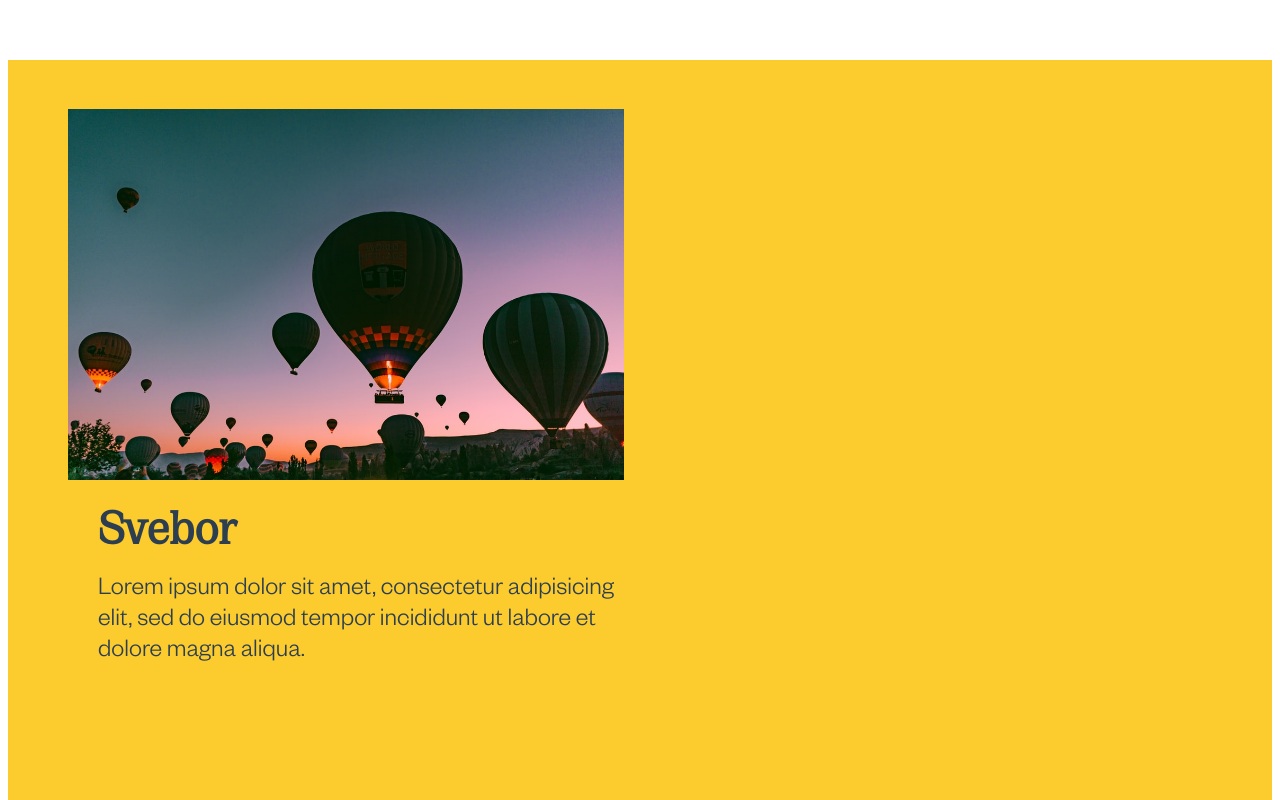
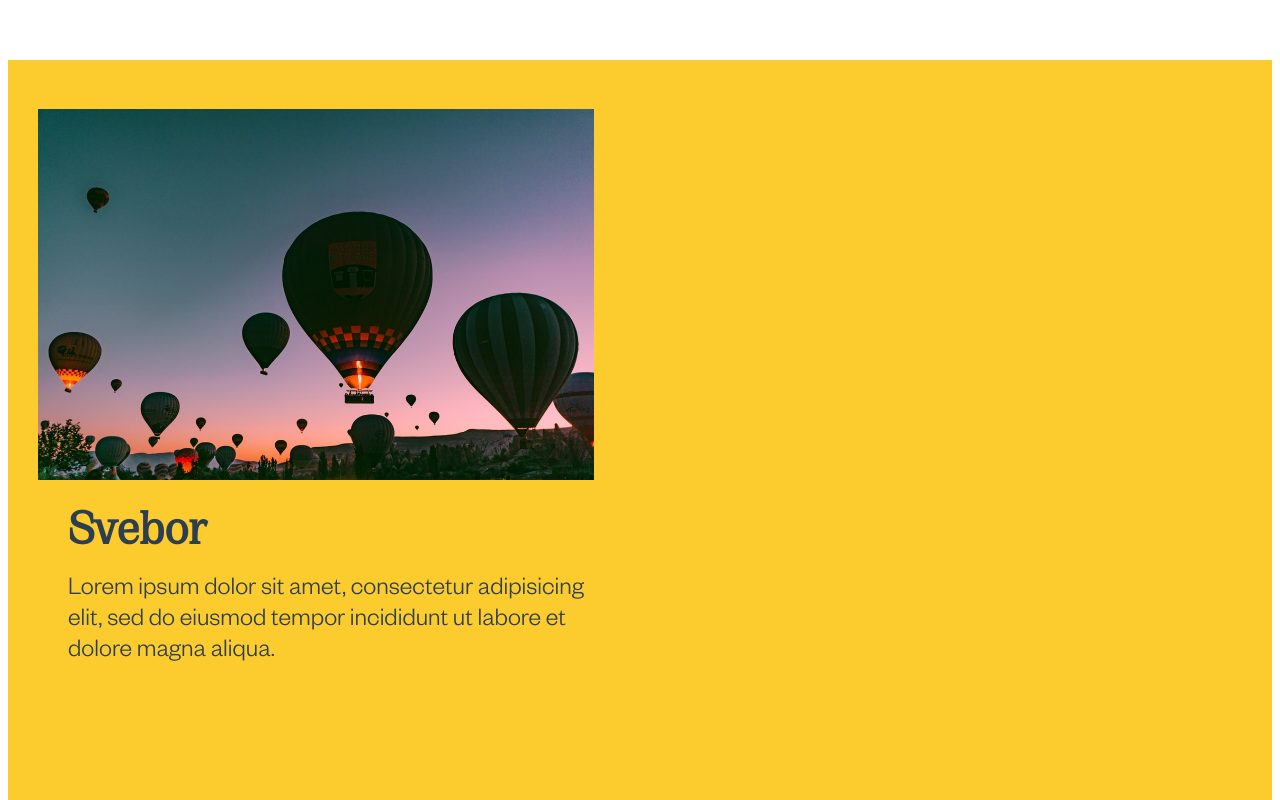
Before and after one commit to Sveb/drew-practise-blockWork, a Vue app: page / in a window 1280 px wide. Shown: the top 800 px of the page. Built offline with nearby package versions, Linux system fonts and the light colour scheme.

Commit message:
Update blockwork.vue

```diff
--- a/src/components/blockwork.vue
+++ b/src/components/blockwork.vue
@@ -109,7 +109,7 @@ export default {
 .card {
   height: auto;
   width: 44%;
-  margin: 49px 60px 150px 60px;
+  margin: 49px 30px 150px 30px;
   box-sizing: content-box;
   overflow: hidden;
 }
```
